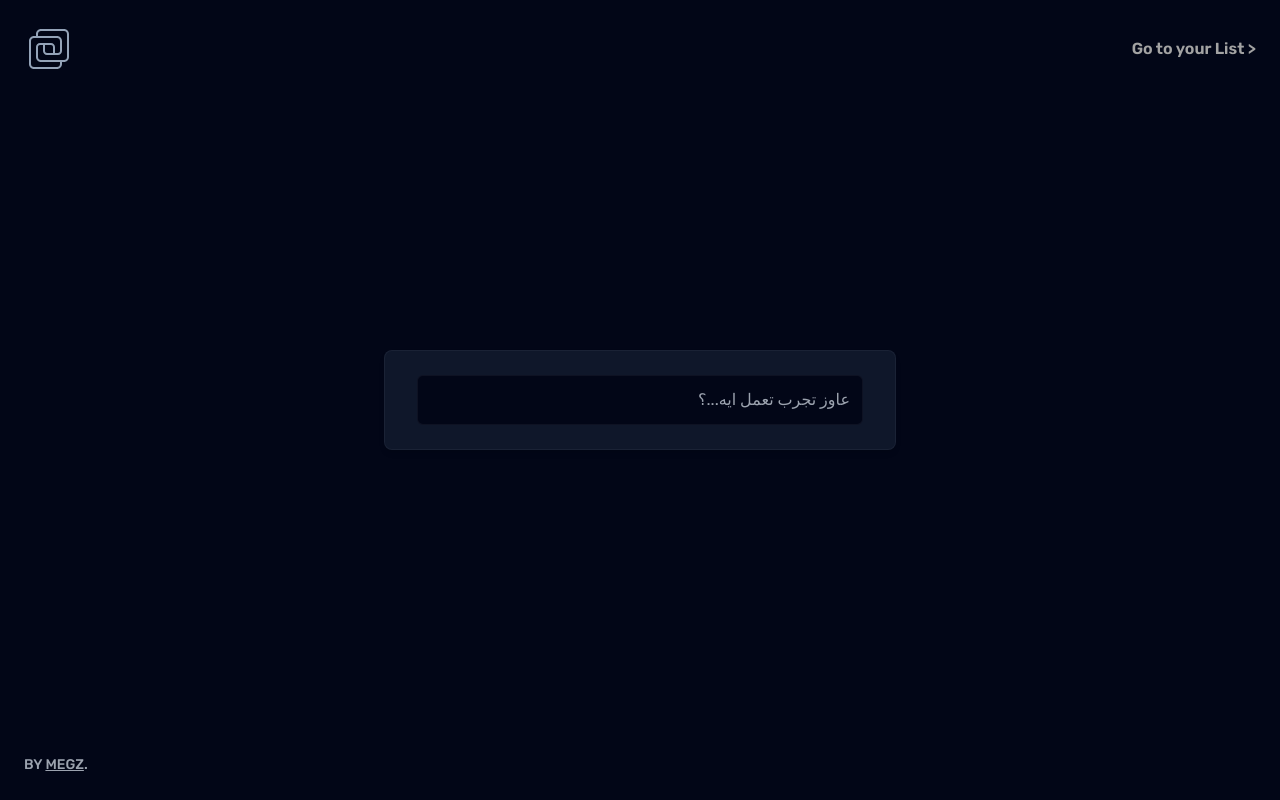
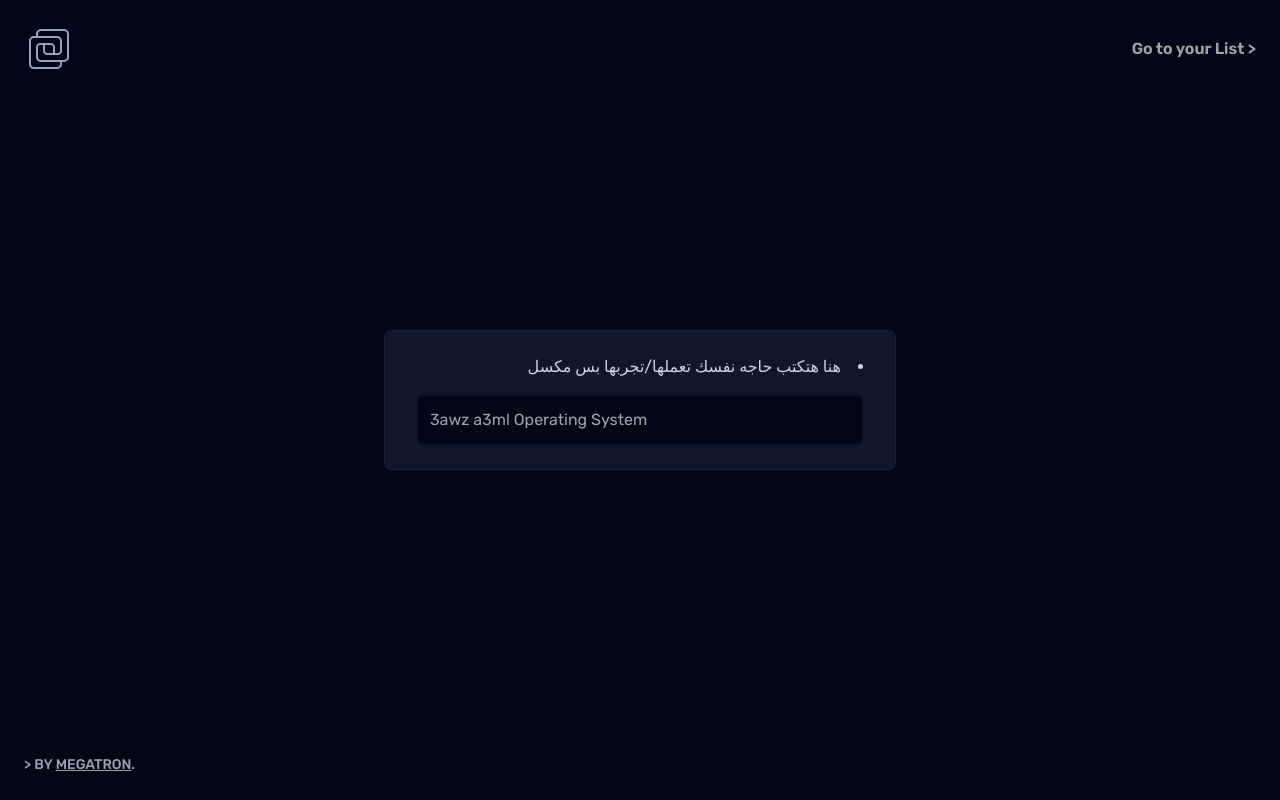
Before and after one commit to abdel-rahmanSalem/enta-khsran-7aga, a React (Vite) app: page / in a window 1280 px wide. Built offline with nearby package versions, Linux system fonts and the light colour scheme.

Commit message:
feat: Add Heading line

```diff
--- a/index.html
+++ b/index.html
@@ -1,5 +1,5 @@
 <!doctype html>
-<html lang="en">
+<html lang="en" dir="auto">
   <head>
     <meta charset="UTF-8" />
     <meta name="viewport" content="width=device-width, initial-scale=1.0" />
--- a/src/components/AgrbWlaFaks.jsx
+++ b/src/components/AgrbWlaFaks.jsx
@@ -6,12 +6,19 @@ function AgrbWlaFaks({ isGrb, setIsGrb, setIsOpenVideo }) {
     setIsGrb("");
   }
   return (
-    <form onSubmit={handleSubmit} className="flex w-full flex-col gap-4">
+    <form
+      dir="auto"
+      onSubmit={handleSubmit}
+      className="flex w-full flex-col gap-4"
+    >
+      <li className="text-slate-300">
+        هنا هتكتب حاجه نفسك تعملها/تجربها بس مكسل
+      </li>
       <input
-        dir="rtl"
+        dir="auto"
         id="tgroba"
         type="text"
-        placeholder="عاوز تجرب تعمل ايه...؟"
+        placeholder="3awz a3ml Operating System"
         value={isGrb}
         onChange={(e) => setIsGrb(e.target.value)}
         className="rounded-md border border-slate-200/5 bg-slate-950 p-3 text-gray-200 placeholder-gray-400 focus:border-sky-600 focus:outline-none focus:ring-1 focus:ring-sky-600"
@@ -19,7 +26,7 @@ function AgrbWlaFaks({ isGrb, setIsGrb, setIsOpenVideo }) {
       {isGrb.length > 3 && (
         <button
           type="submit"
-          className="w-full rounded-md bg-sky-600 px-4 py-2 text-white transition hover:bg-sky-800 focus:outline-none focus:ring-2 focus:ring-blue-500 focus:ring-opacity-75"
+          className="w-full rounded-md bg-sky-700 px-4 py-2 text-white transition hover:bg-sky-800 focus:outline-none focus:ring-2 focus:ring-blue-500 focus:ring-opacity-75"
         >
           أجرب ولا فاكس؟
         </button>
--- a/src/components/Footer.jsx
+++ b/src/components/Footer.jsx
@@ -2,14 +2,14 @@ function Footer() {
   return (
     <div className="fixed bottom-6 left-6">
       <span className="text-xs font-medium text-gray-400 sm:text-sm">
-        BY{" "}
+        &gt; BY{" "}
         <a
           href="https://x.com/_Abdo_Salem"
           rel="noopener noreferrer"
           target="_blank"
           className="underline underline-offset-1"
         >
-          MEGZ
+          MEGATRON
         </a>
         .
       </span>
--- a/src/components/MobileNav.jsx
+++ b/src/components/NavLink.jsx
@@ -1,6 +1,6 @@
 import { Link } from "react-router-dom";
 
-function MobileNav() {
+function NavLink() {
   return (
     <div>
       <Link
@@ -13,4 +13,4 @@ function MobileNav() {
   );
 }
 
-export default MobileNav;
+export default NavLink;
--- a/src/pages/Home.jsx
+++ b/src/pages/Home.jsx
@@ -1,14 +1,14 @@
 import Logo from "../components/Logo";
 import Footer from "../components/Footer";
 import MainHome from "../components/MainHome";
-import MobileNav from "../components/MobileNav";
+import NavLink from "../components/NavLink";
 
 function Home() {
   return (
     <div className="flex h-screen items-center justify-center bg-slate-950 text-gray-200">
       <nav className="fixed top-6 flex w-screen items-center justify-between px-6">
         <Logo />
-        <MobileNav />
+        <NavLink />
       </nav>
       <MainHome />
       <Footer />
```
